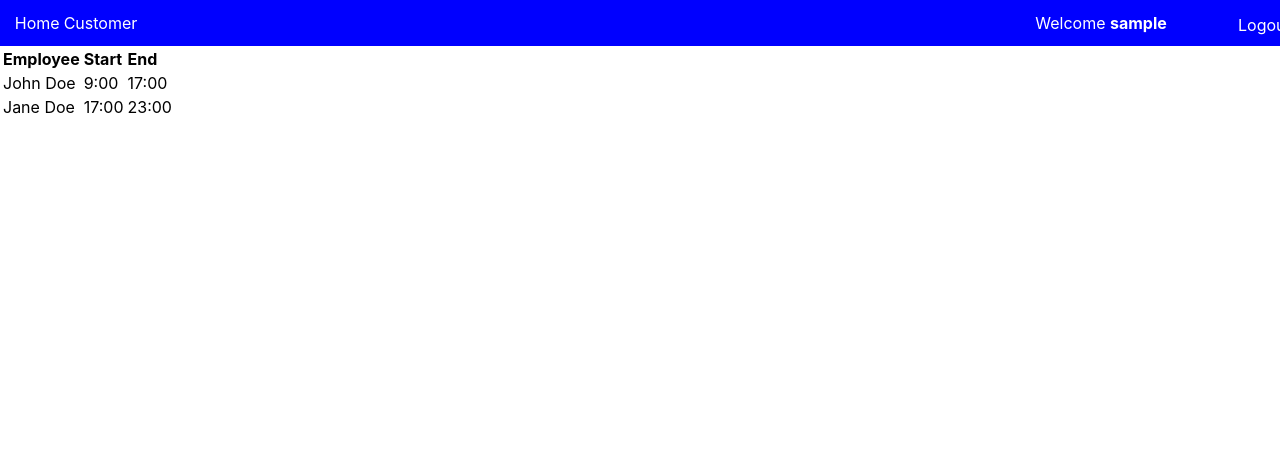
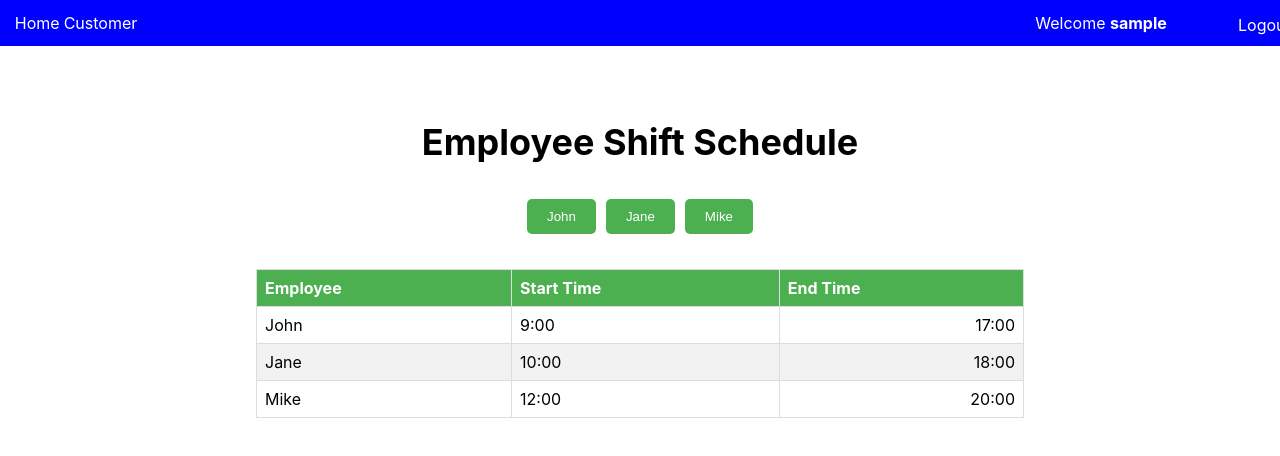
Before and after one commit to JosephSanja/rosecroft-employeetracker, a React (Create React App) app: page / in a window 1280 px wide. Shown: the top 456 px of the page. Built offline with nearby package versions, Linux system fonts and the light colour scheme; sample sign-in values are in the browser's storage.

Commit message:
shif schedule

```diff
--- a/src/App.js
+++ b/src/App.js
@@ -1,7 +1,7 @@
 
 import './App.css';
 import { BrowserRouter, Route, Routes } from 'react-router-dom';
-import Home from './Home/Home';
+import ShiftScheduler from './Home/ShiftScheduler';
 import Login from './Login/Login';
 import Register from './Register/Register';
 import { ToastContainer } from 'react-toastify';
@@ -15,7 +15,7 @@ function App() {
       <BrowserRouter>
       <Appheader></Appheader>
       <Routes>
-        <Route path='/' element={<Home/>}></Route>
+        <Route path='/' element={<ShiftScheduler/>}></Route>
         <Route path='/login' element={<Login/>}></Route>
         <Route path='/register' element={<Register/>}></Route>
 
--- a/src/Home/Home.js
+++ /dev/null
@@ -1,86 +0,0 @@
-import { useState } from 'react';
-
-const shifts = [
-  { id: 1, employee: 'John Doe', start: '9:00', end: '17:00' },
-  { id: 2, employee: 'Jane Doe', start: '17:00', end: '23:00' },
-  // add more shifts here
-];
-
-const Home = () => {
-  return (
-    <table>
-      <thead>
-        <tr>
-          <th>Employee</th>
-          <th>Start</th>
-          <th>End</th>
-        </tr>
-      </thead>
-      <tbody>
-        {shifts.map((shift) => (
-          <tr key={shift.id}>
-            <td>{shift.employee}</td>
-            <td>{shift.start}</td>
-            <td>{shift.end}</td>
-          </tr>
-        ))}
-      </tbody>
-    </table>
-  );
-};
-
-const AddShift = ({ addShift }) => {
-  const [employee, setEmployee] = useState('');
-  const [start, setStart] = useState('');
-  const [end, setEnd] = useState('');
-
-  const handleSubmit = (e) => {
-    e.preventDefault();
-    addShift({ employee, start, end });
-    setEmployee('');
-    setStart('');
-    setEnd('');
-  };
-
-  return (
-    <form onSubmit={handleSubmit}>
-      <input
-        type="text"
-        placeholder="Employee"
-        value={employee}
-        onChange={(e) => setEmployee(e.target.value)}
-      />
-      <input
-        type="time"
-        placeholder="Start"
-        value={start}
-        onChange={(e) => setStart(e.target.value)}
-      />
-      <input
-        type="time"
-        placeholder="End"
-        value={end}
-        onChange={(e) => setEnd(e.target.value)}
-      />
-      <button type="submit">Add Shift</button>
-    </form>
-  );
-};
-
-const App = () => {
-  const [shifts, setShifts] = useState(shifts);
-
-  const addShift = (shift) => {
-    setShifts([...shifts, { id: shifts.length + 1, ...shift }]);
-  };
-
-  return (
-    <div>
-      <h1>Employee Shift Schedule</h1>
-      <AddShift addShift={addShift} />
-      <Schedule shifts={shifts} />
-    </div>
-  );
-};
-
-export default Home;
--- /dev/null
+++ b/src/Home/ShiftScheduler.css
@@ -0,0 +1,53 @@
+.shift-scheduler {
+    display: flex;
+    flex-direction: column;
+    align-items: center;
+    margin-top: 50px;
+  }
+
+  .shift-scheduler h1 {
+    font-size: 36px;
+    font-weight: bold;
+    margin-bottom: 30px;
+  }
+
+  .employee-selector {
+    display: flex;
+    flex-wrap: wrap;
+    margin-bottom: 30px;
+  }
+
+  .employee-selector button {
+    background-color: #4CAF50;
+    color: white;
+    border: none;
+    border-radius: 5px;
+    padding: 10px 20px;
+    margin: 5px;
+    cursor: pointer;
+  }
+
+  .shift-table {
+    border-collapse: collapse;
+    width: 60%;
+  }
+
+  .shift-table th,
+  .shift-table td {
+    border: 1px solid #ddd;
+    padding: 8px;
+    text-align: left;
+  }
+
+  .shift-table th {
+    background-color: #4CAF50;
+    color: white;
+  }
+
+  .shift-table tr:nth-child(even) {
+    background-color: #f2f2f2;
+  }
+
+  .shift-table td:last-child {
+    text-align: right;
+  }
--- /dev/null
+++ b/src/Home/ShiftScheduler.js
@@ -0,0 +1,58 @@
+import React, { useState } from "react";
+import "./ShiftScheduler.css";
+
+const ShiftScheduler = () => {
+  // Initialize state variables for shifts and employees
+  const [shifts, setShifts] = useState([
+    { employee: "John", start: "9:00", end: "17:00" },
+    { employee: "Jane", start: "10:00", end: "18:00" },
+    { employee: "Mike", start: "12:00", end: "20:00" }
+  ]);
+
+  const [employees, setEmployees] = useState([
+    { name: "John", id: 1 },
+    { name: "Jane", id: 2 },
+    { name: "Mike", id: 3 }
+  ]);
+
+  // Function to handle adding a new shift
+  const addShift = (employeeId, start, end) => {
+    setShifts([
+      ...shifts,
+      { employee: employees.find(e => e.id === employeeId).name, start, end }
+    ]);
+  };
+
+  return (
+    <div className="shift-scheduler">
+      <h1>Employee Shift Schedule</h1>
+      <div className="employee-selector">
+        {employees.map(employee => (
+          <button key={employee.id} onClick={() => addShift(employee.id, "9:00", "17:00")}>
+            {employee.name}
+          </button>
+        ))}
+      </div>
+      <table className="shift-table">
+        <thead>
+          <tr>
+            <th>Employee</th>
+            <th>Start Time</th>
+            <th>End Time</th>
+          </tr>
+        </thead>
+        <tbody>
+          {shifts.map((shift, index) => (
+            <tr key={index}>
+              <td>{shift.employee}</td>
+              <td>{shift.start}</td>
+              <td>{shift.end}</td>
+            </tr>
+          ))}
+        </tbody>
+      </table>
+    </div>
+  );
+};
+
+export default ShiftScheduler;
```
Also changed, not shown: src/Home/Home.css (deleted).
